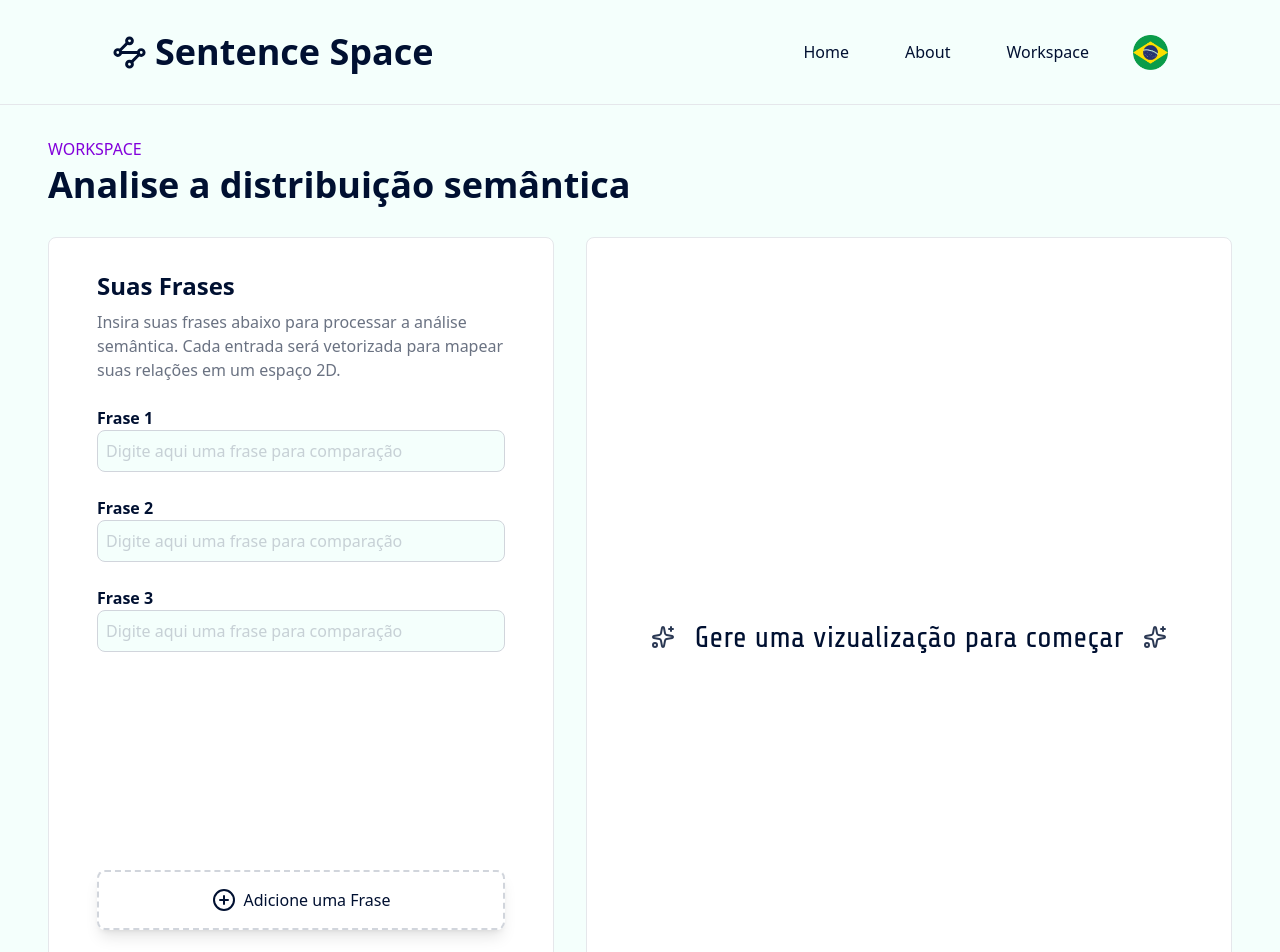
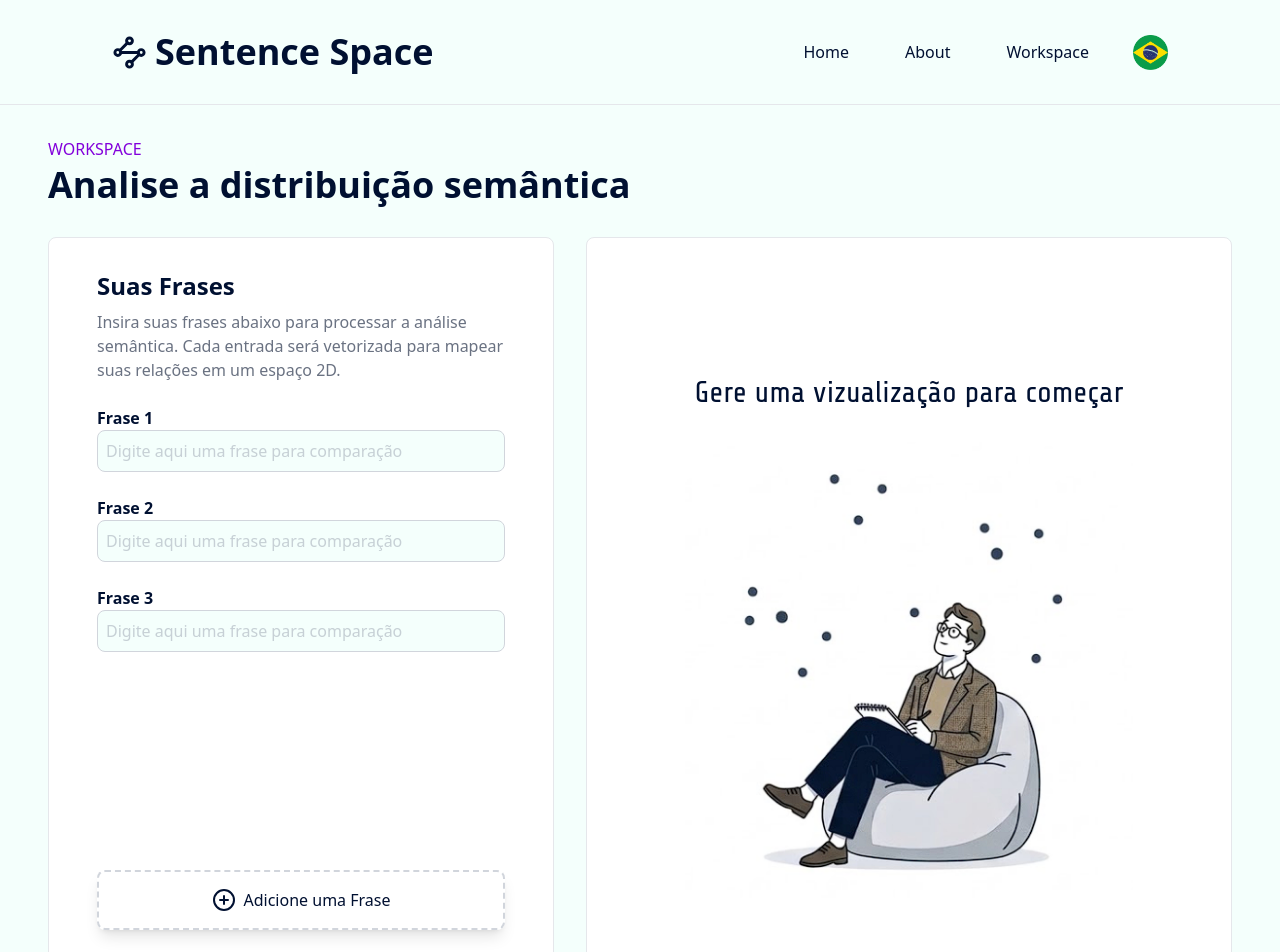
Before and after one commit to LucMazarJR/visual_embedding, a Next.js app in the folder front/: page /workspace in a window 1280 px wide. Shown: the top 952 px of the page. Built offline with nearby package versions, Linux system fonts and the light colour scheme.

Commit message:
feat: add image to init workspace

```diff
--- a/front/app/workspace/page.tsx
+++ b/front/app/workspace/page.tsx
@@ -5,9 +5,9 @@ import AddButton from "../_components/buttons/add_button";
 import GenerateButton from "../_components/buttons/generate_button";
 import DeletePhrase from "../_components/buttons/delete_phrase";
 import CartesianPlane from "../_components/cartesian_plane";
+import Image from "next/image";
 
 import { Share_Tech } from "next/font/google";
-import { Sparkles } from "lucide-react";
 
 const share_tech = Share_Tech({
   weight: "400",
@@ -130,11 +130,20 @@ export default function WorkSpace() {
           {!!embeddedPhrases.length ?
             <CartesianPlane data={embeddedPhrases} /> :
 
-            <div className={`flex items-center justify-center text-3xl text-center font-bold gap-5 w-full h-full ${share_tech.className}`}>
-              <Sparkles className="animate-pulse duration-100"/>
+            <div className={`flex flex-col items-center justify-center text-3xl text-center font-bold gap-8 w-full h-full ${share_tech.className}`}>
               Gere uma vizualização
               para começar
-              <Sparkles className="animate-pulse duration-200"/>
+              <div className="w-full flex justify-center">
+                <Image
+                  src="/workspace-init.png"
+                  width={500}
+                  height={500}
+                  sizes="(max-width: zz) 256px, (max-width: 1024px) 320px, 448px"
+                  className="w-64 sm:w-72 md:w-80 lg:w-md h-auto"
+                  alt="Ilustração inicial da visualização semântica"
+                  priority
+                />
+              </div>
             </div>
           }
         </div>
```
Also changed, not shown: front/public/workspace-init.png (added).
